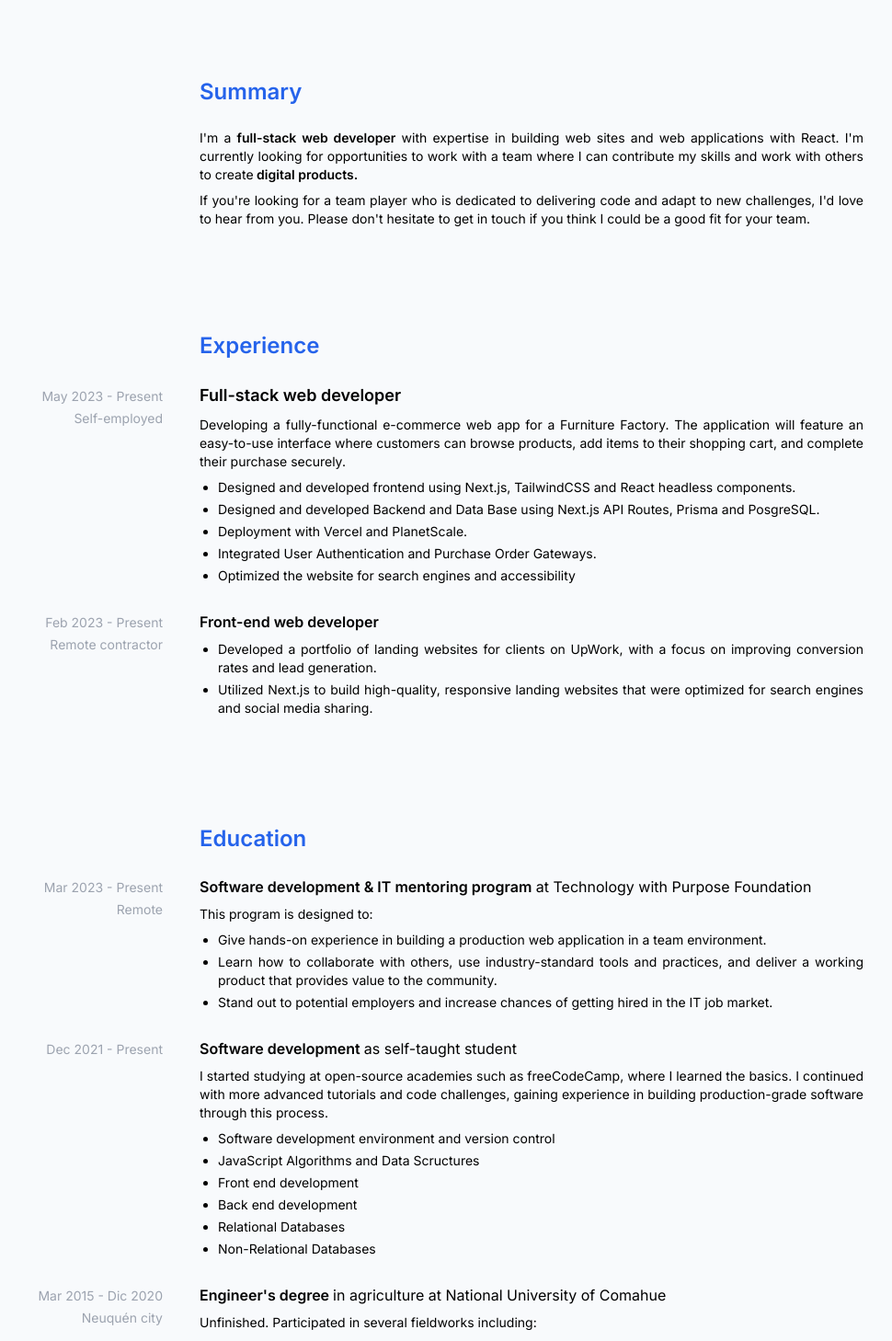
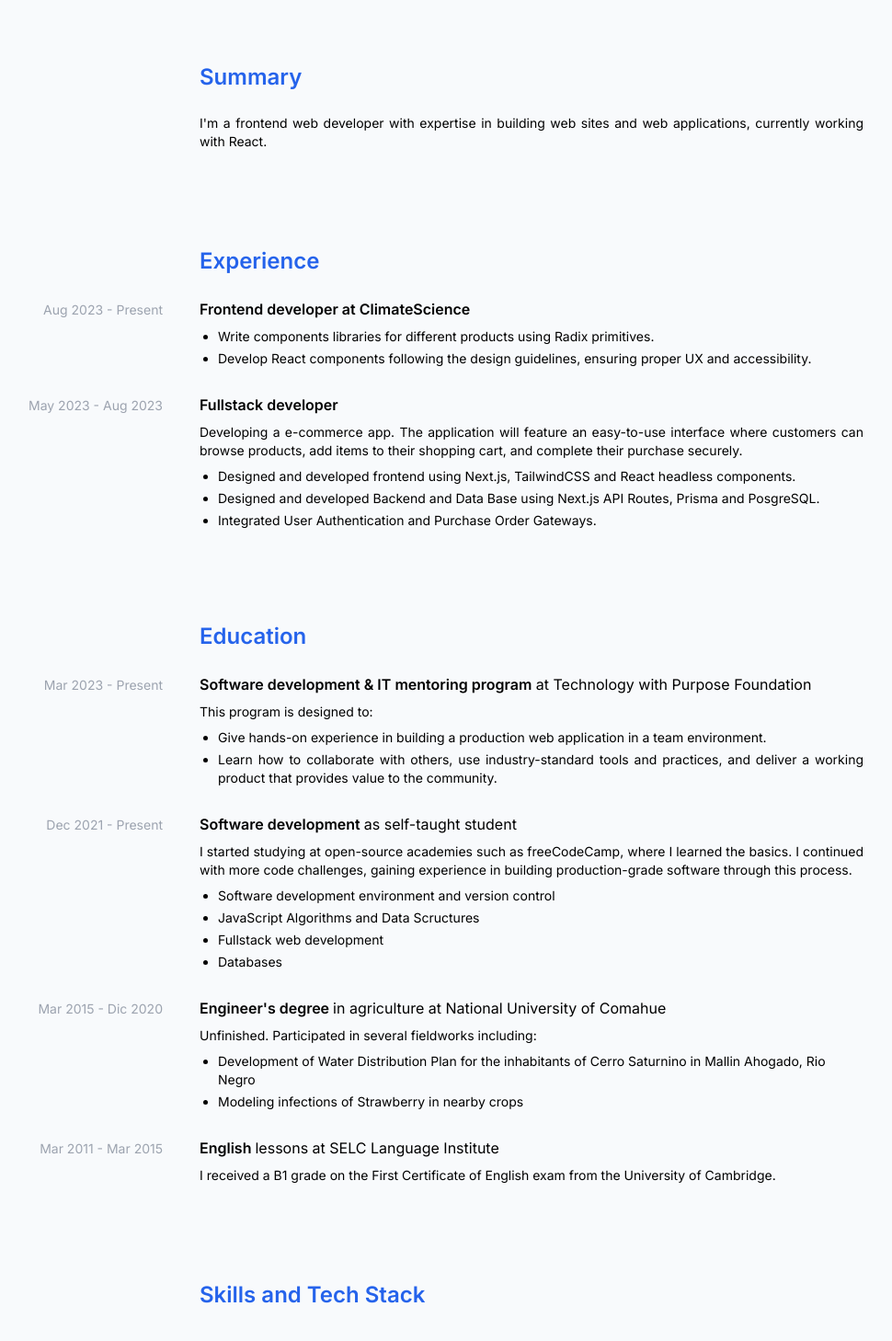
Before and after one commit to xdguido/guidogennari-web, a Next.js app: page /resume in a window 1280 px wide. Shown: the part 360-1818 px from the top of the page at 92% size, without its empty margins (189-1159 px from the left). Built offline with nearby package versions, Linux system fonts and the light colour scheme; what prettier-plugin-tailwindcss would draw is missing.

Commit message:
feat: update resume content and style

```diff
--- a/pages/resume.tsx
+++ b/pages/resume.tsx
@@ -8,20 +8,20 @@ export default function Resume() {
             <NextSeo title="Guido Gennari | Resume" />
             <div
                 id="resume"
-                className="relative flex min-h-screen flex-col gap-20 pt-[12rem] print:gap-9 print:pt-8 print:text-black md:pt-[8rem] lg:gap-28 lg:pt-[13rem]"
+                className="relative flex min-h-screen flex-col gap-20 pt-[12rem] print:gap-2 print:pt-8 print:text-black md:pt-[8rem] lg:gap-24 lg:pt-[13rem]"
             >
                 <div className="flex flex-col gap-3">
                     <h1 className="items-baseline gap-x-10 lg:grid lg:grid-cols-4">
-                        <span className="-ml-1 text-right  text-5xl tracking-tighter print:text-7xl sm:text-7xl">
+                        <span className="-ml-1 text-right  text-5xl tracking-tighter print:text-xl sm:text-7xl">
                             GUIDO
                         </span>
-                        <span className="text-5xl font-bold tracking-tighter print:text-7xl sm:text-7xl lg:-ml-2">
+                        <span className="text-5xl font-bold tracking-tighter print:text-xl sm:text-7xl lg:-ml-2">
                             GENNARI
                         </span>
                     </h1>
                     <div className="items-baseline gap-x-10 lg:grid lg:grid-cols-4">
                         <h2 className="col-span-2 col-start-2 text-xl tracking-tight text-gray-400">
-                            Full-stack web developer
+                            Frontend web developer
                         </h2>
                         <div className="col-start-4 ml-auto">
                             <Button
@@ -35,51 +35,58 @@ export default function Resume() {
                     </div>
                 </div>
                 <section id="about" className="flex flex-col gap-6 print:gap-4">
-                    <div className="grid items-baseline gap-x-10 print:grid-cols-4 lg:grid-cols-4">
-                        <h3 className="text-2xl font-semibold text-blue-600 print:col-start-2 lg:col-start-2">
+                    <div className="grid items-baseline gap-x-10 lg:grid-cols-4">
+                        <h3 className="text-2xl font-semibold text-blue-600 print:text-base lg:col-start-2">
                             Summary
                         </h3>
                     </div>
-                    <div className="grid items-baseline gap-x-10 print:grid-cols-4 lg:grid-cols-4">
-                        <p className="mb-2 text-justify print:col-span-3 print:col-start-2 sm:text-sm lg:col-span-3 lg:col-start-2">
-                            I{"'"}m a{' '}
-                            <span className="font-semibold">full-stack web developer</span> with
-                            expertise in building web sites and web applications with React. I{"'"}m
-                            currently looking for opportunities to work with a team where I can
-                            contribute my skills and work with others to create
-                            <span className="font-semibold"> digital products.</span>
-                        </p>
-                        <p className="text-justify print:col-span-3 print:col-start-2 sm:text-sm lg:col-span-3 lg:col-start-2">
-                            If you're looking for a team player who is dedicated to delivering code
-                            and adapt to new challenges, I'd love to hear from you. Please don't
-                            hesitate to get in touch if you think I could be a good fit for your
-                            team.
+                    <div className="grid items-baseline gap-x-10 lg:grid-cols-4">
+                        <p className="mb-2 text-justify print:col-span-3 sm:text-sm lg:col-span-3 lg:col-start-2">
+                            I{"'"}m a frontend web developer with expertise in building web sites
+                            and web applications, currently working with React.
                         </p>
                     </div>
                 </section>
                 <section id="experience" className="flex flex-col gap-6 print:gap-4">
-                    <div className="grid items-baseline gap-x-10 print:grid-cols-4 lg:grid-cols-4">
-                        <h3 className="text-2xl font-semibold text-blue-600 print:col-start-2 lg:col-start-2">
+                    <div className="grid items-baseline gap-x-10 lg:grid-cols-4">
+                        <h3 className="text-2xl font-semibold text-blue-600 print:text-base lg:col-start-2">
                             Experience
                         </h3>
                     </div>
-                    <div className="grid items-baseline gap-x-10 print:grid-cols-4 lg:grid-cols-4">
-                        <div className="print:text-right lg:text-right">
-                            <span className="text-sm text-gray-400">May 2023 - Present</span>
-                            <br />
-                            <span className="text-sm text-gray-400">Self-employed</span>
+                    <div className="grid items-baseline gap-x-10 lg:grid-cols-4">
+                        <div className=" lg:text-right">
+                            <span className="text-sm text-gray-400">Aug 2023 - Present</span>
                         </div>
                         <div className="print:col-span-3 lg:col-span-3">
                             <h2 className="mb-2 ">
-                                <span className=" text-lg font-semibold">
-                                    Full-stack web developer
+                                <span className="font-semibold">
+                                    Frontend developer at ClimateScience
                                 </span>
                             </h2>
+                            <ul className="ml-5  list-disc sm:text-sm">
+                                <li className="mb-1 text-justify">
+                                    Write components libraries for different products using Radix
+                                    primitives.
+                                </li>
+                                <li className="mb-1 text-justify">
+                                    Develop React components following the design guidelines,
+                                    ensuring proper UX and accessibility.
+                                </li>
+                            </ul>
+                        </div>
+                    </div>
+                    <div className="grid items-baseline gap-x-10 lg:grid-cols-4">
+                        <div className=" lg:text-right">
+                            <span className="text-sm text-gray-400">May 2023 - Aug 2023</span>
+                        </div>
+                        <div className="print:col-span-3 lg:col-span-3">
+                            <h2 className="mb-2 ">
+                                <span className=" font-semibold">Fullstack developer</span>
+                            </h2>
                             <p className="mb-2 text-justify sm:text-sm">
-                                Developing a fully-functional e-commerce web app for a Furniture
-                                Factory. The application will feature an easy-to-use interface where
-                                customers can browse products, add items to their shopping cart, and
-                                complete their purchase securely.
+                                Developing a e-commerce app. The application will feature an
+                                easy-to-use interface where customers can browse products, add items
+                                to their shopping cart, and complete their purchase securely.
                             </p>
                             <ul className="ml-5 list-disc sm:text-sm">
                                 <li className="mb-1 text-justify">
@@ -90,51 +97,22 @@ export default function Resume() {
                                     Designed and developed Backend and Data Base using Next.js API
                                     Routes, Prisma and PosgreSQL.
                                 </li>
-                                <li className="mb-1">Deployment with Vercel and PlanetScale.</li>
                                 <li className="mb-1">
                                     Integrated User Authentication and Purchase Order Gateways.
-                                </li>
-                                <li className="mb-1">
-                                    Optimized the website for search engines and accessibility
-                                </li>
-                            </ul>
-                        </div>
-                    </div>
-                    <div className="grid items-baseline gap-x-10 print:grid-cols-4 lg:grid-cols-4">
-                        <div className="print:text-right lg:text-right">
-                            <span className="text-sm text-gray-400">Feb 2023 - Present</span>
-                            <br />
-                            <span className="text-sm text-gray-400">Remote contractor</span>
-                        </div>
-                        <div className="print:col-span-3 lg:col-span-3">
-                            <h2 className="mb-2 ">
-                                <span className="font-semibold">Front-end web developer </span>
-                            </h2>
-                            <ul className="ml-5  list-disc sm:text-sm">
-                                <li className="mb-1 text-justify">
-                                    Developed a portfolio of landing websites for clients on UpWork,
-                                    with a focus on improving conversion rates and lead generation.
-                                </li>
-                                <li className="mb-1 text-justify">
-                                    Utilized Next.js to build high-quality, responsive landing
-                                    websites that were optimized for search engines and social media
-                                    sharing.
                                 </li>
                             </ul>
                         </div>
                     </div>
                 </section>
                 <section id="education" className="flex flex-col gap-6 print:gap-4 ">
-                    <div className="grid items-baseline gap-x-10 print:grid-cols-4 lg:grid-cols-4">
-                        <h3 className="text-2xl font-semibold text-blue-600 print:col-start-2 lg:col-start-2">
+                    <div className="grid items-baseline gap-x-10 lg:grid-cols-4">
+                        <h3 className="text-2xl font-semibold text-blue-600 print:text-base lg:col-start-2">
                             Education
                         </h3>
                     </div>
-                    <div className="grid items-baseline gap-x-10 print:grid-cols-4 lg:grid-cols-4">
-                        <div className="print:text-right lg:text-right">
+                    <div className="grid items-baseline gap-x-10 lg:grid-cols-4">
+                        <div className=" lg:text-right">
                             <span className="text-sm text-gray-400">Mar 2023 - Present</span>
-                            <br />
-                            <span className="text-sm text-gray-400">Remote</span>
                         </div>
                         <div className="print:col-span-3 lg:col-span-3">
                             <h2 className="mb-2 text-lg sm:text-base">
@@ -154,15 +132,11 @@ export default function Resume() {
                                     tools and practices, and deliver a working product that provides
                                     value to the community.
                                 </li>
-                                <li className="mb-1 text-justify">
-                                    Stand out to potential employers and increase chances of getting
-                                    hired in the IT job market.
-                                </li>
                             </ul>
                         </div>
                     </div>
-                    <div className="grid items-baseline gap-x-10 print:grid-cols-4 lg:grid-cols-4">
-                        <div className="print:text-right lg:text-right">
+                    <div className="grid items-baseline gap-x-10 lg:grid-cols-4">
+                        <div className=" lg:text-right">
                             <span className="text-sm text-gray-400">Dec 2021 - Present</span>
                         </div>
                         <div className="print:col-span-3 lg:col-span-3">
@@ -172,27 +146,23 @@ export default function Resume() {
                             </h2>
                             <p className="mb-2 text-justify sm:text-sm">
                                 I started studying at open-source academies such as freeCodeCamp,
-                                where I learned the basics. I continued with more advanced tutorials
-                                and code challenges, gaining experience in building production-grade
-                                software through this process.
+                                where I learned the basics. I continued with more code challenges,
+                                gaining experience in building production-grade software through
+                                this process.
                             </p>
                             <ul className="ml-5  list-disc sm:text-sm">
                                 <li className="mb-1">
                                     Software development environment and version control
                                 </li>
                                 <li className="mb-1">JavaScript Algorithms and Data Scructures</li>
-                                <li className="mb-1">Front end development</li>
-                                <li className="mb-1">Back end development</li>
-                                <li className="mb-1">Relational Databases</li>
-                                <li className="mb-1">Non-Relational Databases</li>
+                                <li className="mb-1">Fullstack web development</li>
+                                <li className="mb-1">Databases</li>
                             </ul>
                         </div>
                     </div>
-                    <div className="grid items-baseline gap-x-10 print:grid-cols-4 lg:grid-cols-4">
-                        <div className="print:text-right lg:text-right">
+                    <div className="grid items-baseline gap-x-10 lg:grid-cols-4">
+                        <div className=" lg:text-right">
                             <span className="text-sm text-gray-400">Mar 2015 - Dic 2020</span>
-                            <br />
-                            <span className="text-sm text-gray-400">Neuquén city</span>
                         </div>
                         <div className="print:col-span-3 lg:col-span-3">
                             <h2 className="mb-2 text-lg sm:text-base">
@@ -213,11 +183,9 @@ export default function Resume() {
                             </ul>
                         </div>
                     </div>
-                    <div className="grid items-baseline gap-x-10 print:grid-cols-4 lg:grid-cols-4">
-                        <div className="print:text-right lg:text-right">
+                    <div className="grid items-baseline gap-x-10 lg:grid-cols-4">
+                        <div className=" lg:text-right">
                             <span className="text-sm text-gray-400">Mar 2011 - Mar 2015</span>
-                            <br />
-                            <span className="text-sm text-gray-400">Neuquén city</span>
                         </div>
                         <div className="print:col-span-3 lg:col-span-3">
                             <h2 className="mb-2 text-lg sm:text-base">
@@ -232,13 +200,13 @@ export default function Resume() {
                     </div>
                 </section>
                 <section id="stack" className="flex flex-col gap-6 print:gap-4">
-                    <div className="grid items-baseline gap-x-10 print:grid-cols-4 lg:grid-cols-4">
-                        <h3 className="text-2xl font-semibold text-blue-600 print:col-span-3 print:col-start-2 lg:col-span-3 lg:col-start-2">
+                    <div className="grid items-baseline gap-x-10 lg:grid-cols-4">
+                        <h3 className="text-2xl font-semibold text-blue-600 print:col-span-3 print:text-base lg:col-span-3 lg:col-start-2">
                             Skills and Tech Stack
                         </h3>
                     </div>
-                    <div className="grid items-baseline gap-x-10 print:grid-cols-4 lg:grid-cols-4">
-                        <div className="print:col-span-3 print:col-start-2 lg:col-span-3 lg:col-start-2">
+                    <div className="grid items-baseline gap-x-10 lg:grid-cols-4">
+                        <div className="print:col-span-3 lg:col-span-3 lg:col-start-2">
                             <h2 className="my-2 font-bold">Tech Stack:</h2>
                             <ul className="ml-5 list-disc sm:text-sm ">
                                 <li className="mb-1">JavaScript / TypeScript</li>
@@ -266,13 +234,13 @@ export default function Resume() {
                     </div>
                 </section>
                 <section id="contact" className="flex flex-col gap-6 print:gap-4">
-                    <div className="grid items-baseline gap-x-10 print:grid-cols-4 lg:grid-cols-4">
-                        <h3 className="text-2xl font-semibold text-blue-600 print:col-span-3 print:col-start-2 lg:col-span-3 lg:col-start-2">
+                    <div className="grid items-baseline gap-x-10 lg:grid-cols-4">
+                        <h3 className="text-2xl font-semibold text-blue-600 print:col-span-3 print:text-base lg:col-span-3 lg:col-start-2">
                             Contact
                         </h3>
                     </div>
-                    <div className="grid items-baseline gap-x-10 print:grid-cols-4 lg:grid-cols-4">
-                        <ul className="ml-5 list-disc print:col-span-3 print:col-start-2 sm:text-sm lg:col-span-3 lg:col-start-2">
+                    <div className="grid items-baseline gap-x-10 lg:grid-cols-4">
+                        <ul className="ml-5 list-disc print:col-span-3 sm:text-sm lg:col-span-3 lg:col-start-2">
                             <li className="mb-1">
                                 Personal Website:{' '}
                                 <a
```
